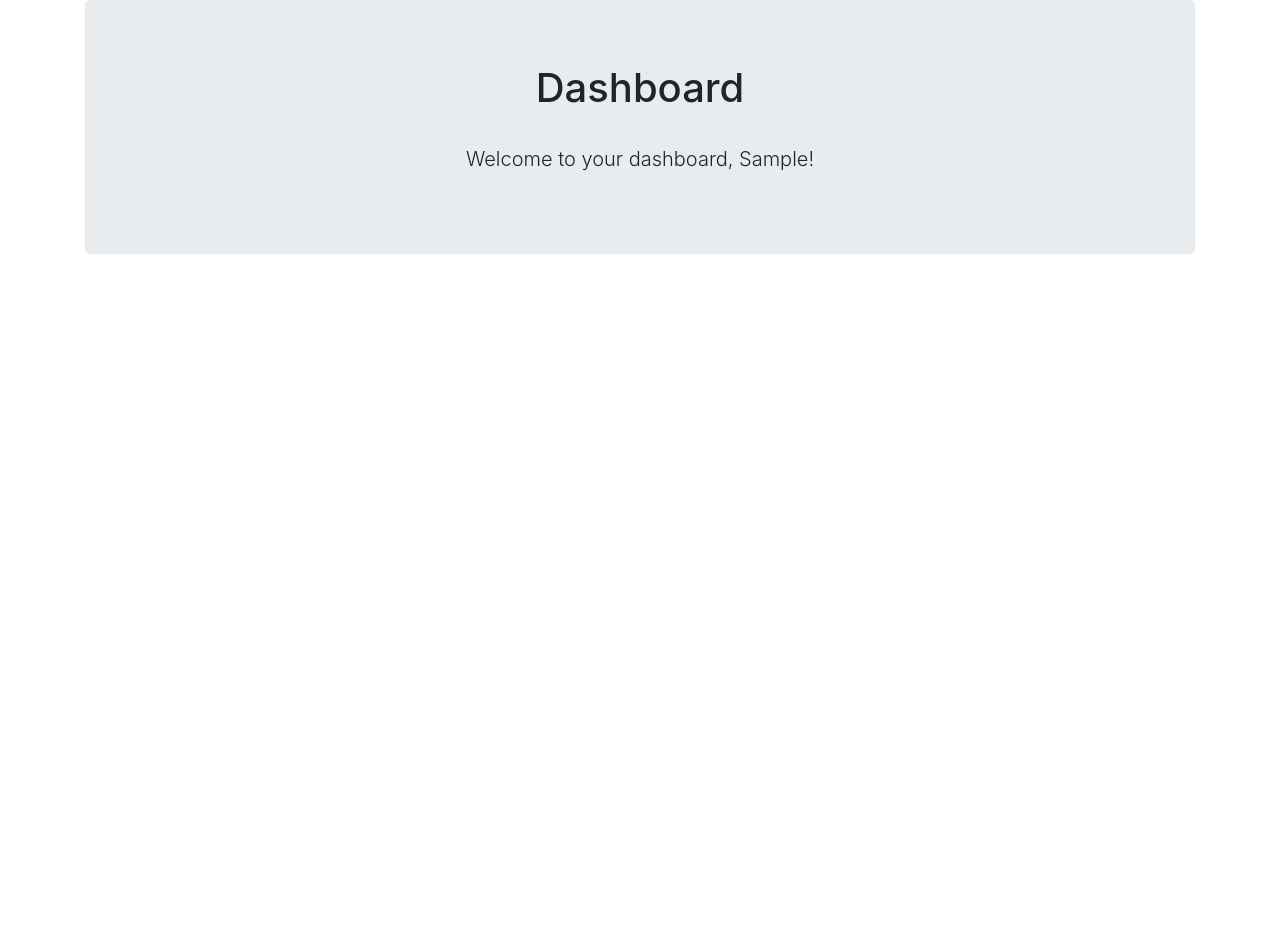
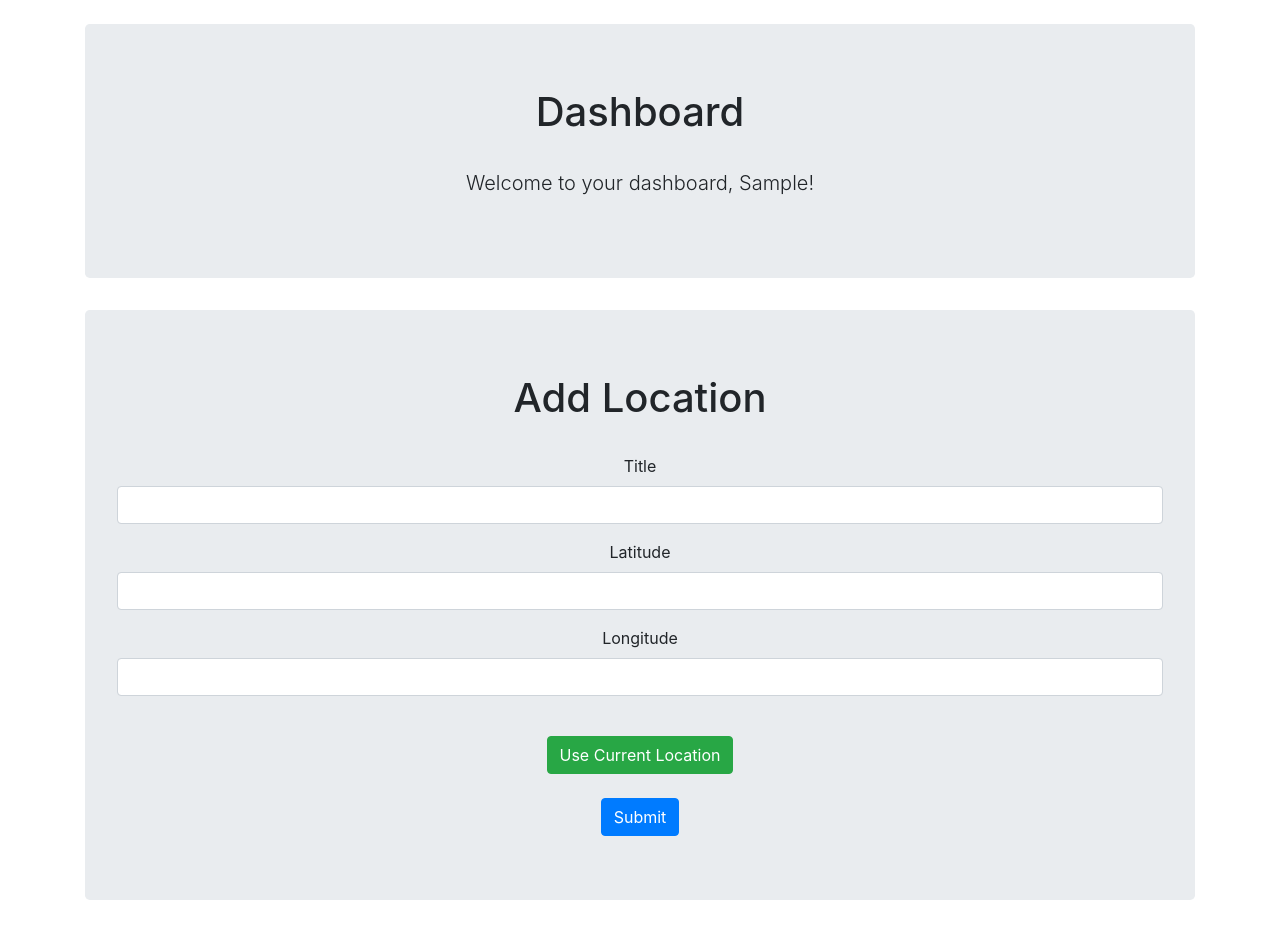
Before and after one commit to connorsullivan/WeatherToRide, a Flask app: page /dashboard in a window 1280 px wide. Shown: the part 56-988 px from the top of the page. Before the commit the page ends 310 px from the top, so only its background shows below. Run offline with Flask 2, Linux system fonts and the light colour scheme; the visitor is signed in with stand-in values (Sample User, id 1); data comes from the database, SQL or seed files in the repository; data that the repository does not hold is empty; parts of the project's set-up code (start-up, migrations or seed data) failed here and were passed over; some libraries are stand-ins or nearby versions.

Commit message:
Started on user location functionality

```diff
--- a/WeatherToRide/forms.py
+++ b/WeatherToRide/forms.py
@@ -1,7 +1,7 @@
 from flask_wtf import FlaskForm
 
-from wtforms import StringField, PasswordField
-from wtforms.fields.html5 import EmailField
+from wtforms import DecimalField, PasswordField, StringField
+from wtforms.fields.html5 import DecimalRangeField, EmailField, TelField, TimeField
 from wtforms.validators import DataRequired, Email, EqualTo, Length
 
 from .utilities.validators import Unique
@@ -45,8 +45,28 @@ class RegistrationForm(FlaskForm):
         Length(max=16)
     ])
 
-    phone = StringField('Phone Number', [
+    phone = TelField('Phone Number', [
         DataRequired(),
-        Length(min=10, max=10, message='Enter only digits, including area code.'),
         Unique(User, User.phone, message='That phone number is already in use.')
     ])
+
+class CommuteForm(FlaskForm):
+
+    departure_time = TimeField('Departure Time', [
+        DataRequired()
+    ])
+
+class LocationForm(FlaskForm):
+
+    title = StringField('Title', [
+        DataRequired(),
+        Length(max=16)
+    ])
+
+    lat = DecimalField('Latitude', [
+        DataRequired()
+    ])
+
+    lng = DecimalField('Longitude', [
+        DataRequired()
+    ])
--- a/WeatherToRide/models.py
+++ b/WeatherToRide/models.py
@@ -1,15 +1,16 @@
 from . import db
 from flask_login import UserMixin
 
-from sqlalchemy import Boolean, Column, DateTime, Integer, String
+from sqlalchemy import Boolean, Column, DateTime, DECIMAL, ForeignKey, Integer, String
 from sqlalchemy.ext.hybrid import hybrid_property
+from sqlalchemy.orm import relationship
 from sqlalchemy.sql import func
 
 from passlib.hash import argon2
 
 class User(db.Model, UserMixin):
 
-    __tablename__ = 'users'
+    __tablename__ = 'user'
 
     id = Column(Integer, primary_key=True, autoincrement=True)
 
@@ -24,10 +25,9 @@ class User(db.Model, UserMixin):
     phone = Column(String(10), nullable=False, unique=True)
     phone_confirmed = Column(Boolean, nullable=False, default=False)
 
+    locations = relationship('Location', backref='user', lazy=True)
+
     created = Column(DateTime(timezone=True), nullable=False, server_default=func.now())
-
-    def __repr__(self):
-        return '<User {}>'.format(self.id)
 
     # Map password to _password
     @hybrid_property
@@ -42,3 +42,17 @@ class User(db.Model, UserMixin):
     # Check a plaintext candidate against the stored hash
     def validate_password(self, plaintext):
         return argon2.verify(plaintext, self._password)
+
+class Location(db.Model):
+
+    __tablename__ = 'location'
+
+    id = Column(Integer, primary_key=True, autoincrement=True)
+
+    # Each location is tied to a user
+    user_id = Column(Integer, ForeignKey('user.id'), nullable=False)
+
+    title = Column(String(40), nullable=False)
+
+    lat = Column(DECIMAL(precision=10, scale=6), nullable=False)
+    lng = Column(DECIMAL(precision=10, scale=6), nullable=False)
--- a/WeatherToRide/templates/base.html
+++ b/WeatherToRide/templates/base.html
@@ -12,8 +12,10 @@
     <div class="container">
         {% include 'includes/_messages.html' %}
         {% include 'includes/_navbar.html' %}
+        <br>
         {% block body %}{% endblock %}
     </div>
     <script src="https://code.jquery.com/jquery-3.3.1.slim.min.js"></script>
+    {% block script %}{% endblock %}
 </body>
 </html>
--- a/WeatherToRide/templates/dashboard.html
+++ b/WeatherToRide/templates/dashboard.html
@@ -13,4 +13,61 @@
         </p>
     </div>
 
+    {% for location in user.locations %}
+
+        <div class="jumbotron text-center">
+            <h1>{{ location.title }}</h1><br>
+        </div>
+
+    {% endfor %}
+
+    {% if user.locations|length < 3 %}
+        <div class="jumbotron text-center">
+            <h1>Add Location</h1><br>
+            {% from "includes/_form_helpers.html" import render_field %}
+            <form method="POST">
+                {{ form.csrf_token }}
+                <div class="form-group">
+                    {{ render_field(form.title, class_="form-control") }}
+                </div>
+                <div class="form-group">
+                    {{ render_field(form.lat, class_="form-control", id="latField") }}
+                </div>
+                <div class="form-group">
+                    {{ render_field(form.lng, class_="form-control", id="lngField") }}
+                </div>
+                <br>
+                <button type="button" class="btn btn-success" onclick="getLocation()">Use Current Location</button>
+                <br><br>
+                <button type="submit" class="btn btn-primary">Submit</button>
+            </form>
+        </div>
+    {% endif %}
+
 {% endblock %}
+
+{% block script %}
+
+    <!-- Adapted from: https://www.w3schools.com/htmL/html5_geolocation.asp -->
+
+    <script>
+
+        var latField = document.getElementById("latField");
+        var lngField = document.getElementById("lngField");
+
+        function getLocation() {
+            if (navigator.geolocation) {
+                navigator.geolocation.getCurrentPosition(showPosition);
+            } else {
+                alert("Geolocation is not supported by this browser.");
+            }
+        }
+
+        function showPosition(position) {
+            latField.value = position.coords.latitude;
+            lngField.value = position.coords.longitude;
+        }
+
+    </script>
+
+{% endblock %}
--- a/WeatherToRide/views.py
+++ b/WeatherToRide/views.py
@@ -1,8 +1,8 @@
 from flask import abort, flash, redirect, render_template, request, url_for
 from flask_login import current_user, login_required, login_user, logout_user
 
-from .models import User
-from .forms import LoginForm, RegistrationForm
+from .models import User, Location
+from .forms import CommuteForm, LocationForm, LoginForm, RegistrationForm
 from .utilities import email, sms, security
 
 from . import app, db, lm
@@ -33,6 +33,60 @@ def index():
 @app.route('/about')
 def about():
     return render_template('about.html', user=current_user)
+
+@app.route('/login', methods=['GET', 'POST'])
+def login():
+
+    # If the user is already logged in
+    if current_user.is_authenticated:
+        return redirect(url_for('dashboard'))
+
+    form = LoginForm()
+
+    # If the user is submitting a valid form
+    if form.validate_on_submit():
+
+        # Get the form fields
+        email = form.email.data
+        password = form.password.data
+
+        # Lookup the user in the database
+        user = User.query.filter_by(email=email).first()
+
+        # If the username doesn't exist
+        if not user:
+            error = 'That e-mail is not registered with an account.'
+            return render_template('login.html', user=current_user, error=error, form=form)
+
+        # Check the provided password
+        if user.validate_password(password):
+            login_user(user)
+            print('\n{} has logged in.\n'.format(user.email), file=sys.stderr)
+            flash('Welcome, {}.'.format(user.first_name), 'success')
+            return redirect(url_for('dashboard'))
+
+        # If the password is incorrect
+        else:
+            error = 'Wrong password.'
+            return render_template('login.html', user=current_user, error=error, form=form)
+
+    # If there are errors in the submitted form
+    if form.errors:
+        print('\nError(s) in submitted Login form:\n', file=sys.stderr)
+        for fieldName, errorMessages in form.errors.items():
+            for err in errorMessages:
+                print(err + '\n', file=sys.stderr)
+
+    # If the user is making a GET request
+    return render_template('login.html', user=current_user, form=form)
+
+@app.route('/logout', methods=['GET', 'POST'])
+@login_required
+def logout():
+    print('\n{} has logged out.\n'.format(current_user.email), file=sys.stderr)
+    logout_user()
+    flash('You are now logged out.', 'success')
+    return redirect(url_for('login'))
 
 @app.route('/register', methods=['GET', 'POST'])
 def register():
@@ -105,7 +159,7 @@ def register():
             for err in errorMessages:
                 print(err + '\n', file=sys.stderr)
 
-    return render_template('register.html', form=form, user=current_user)
+    return render_template('register.html', user=current_user, form=form)
 
 @app.route('/confirm/<token>')
 def confirm_email(token):
@@ -130,56 +184,45 @@ def confirm_email(token):
 
     return redirect(url_for('login'))
 
-@app.route('/login', methods=['GET', 'POST'])
-def login():
+@app.route('/dashboard', methods=['GET', 'POST'])
+@login_required
+def dashboard():
 
-    # If the user is already logged in
-    if current_user.is_authenticated:
-        return redirect(url_for('dashboard'))
-
-    form = LoginForm()
+    form = LocationForm()
 
     # If the user is submitting a valid form
     if form.validate_on_submit():
 
-        # Get the form fields
-        email = form.email.data
-        password = form.password.data
+        # If the user has less than the maximum 3 locations
+        if len(current_user.locations) < 3:
 
-        # Lookup the user in the database
-        user = User.query.filter_by(email=email).first()
+            # Create the new location for this user
+            location = Location(
+                title=form.title.data,
+                lat=form.lat.data,
+                lng=form.lng.data,
+                user_id=current_user.id
+            )
 
-        # If the username doesn't exist
-        if not user:
-            error = 'That e-mail is not registered with an account.'
-            return render_template('login.html', error=error, form=form, user=current_user)
+            # Add the location to the database
+            db.session.add(location)
+            db.session.commit()
 
-        # Check the provided password
-        if user.validate_password(password):
-            login_user(user)
-            print('\n{} has logged in.\n'.format(user.email), file=sys.stderr)
-            flash('Welcome, {}.'.format(user.first_name), 'success')
+            print('\n{} has added a location.\n'.format(current_user.email), file=sys.stderr)
+            flash('Location added!', 'success')
             return redirect(url_for('dashboard'))
 
-        # If the password is incorrect
         else:
-            error = 'Wrong password.'
-            return render_template('login.html', error=error, form=form, user=current_user)
+            flash('Please remove an existing location before trying to add another.', 'danger')
 
     # If there are errors in the submitted form
     if form.errors:
-        print('\nError(s) in submitted Login form:\n', file=sys.stderr)
+        print('\nError(s) in submitted Location form:\n', file=sys.stderr)
         for fieldName, errorMessages in form.errors.items():
             for err in errorMessages:
                 print(err + '\n', file=sys.stderr)
 
-    # If the user is making a GET request
-    return render_template('login.html', form=form, user=current_user)
-
-@app.route('/dashboard')
-@login_required
-def dashboard():
-    return render_template('dashboard.html', user=current_user)
+    return render_template('dashboard.html', user=current_user, form=form)
 
 @app.route('/users')
 @login_required
@@ -187,10 +230,8 @@ def show_all_users():
     users = User.query.order_by(User.id).all()
     return render_template('users.html', user=current_user, users=users)
 
-@app.route('/logout', methods=['GET', 'POST'])
+@app.route('/commute/new')
 @login_required
-def logout():
-    print('\n{} has logged out.\n'.format(current_user.email), file=sys.stderr)
-    logout_user()
-    flash('You are now logged out.', 'success')
-    return redirect(url_for('login'))
+def add_commute():
+    form = CommuteForm()
+    return render_template('new_commute.html', user=current_user, form=form)
```
Also changed, not shown: WeatherToRide/templates/new_commute.html (added, +26 -0 lines).
